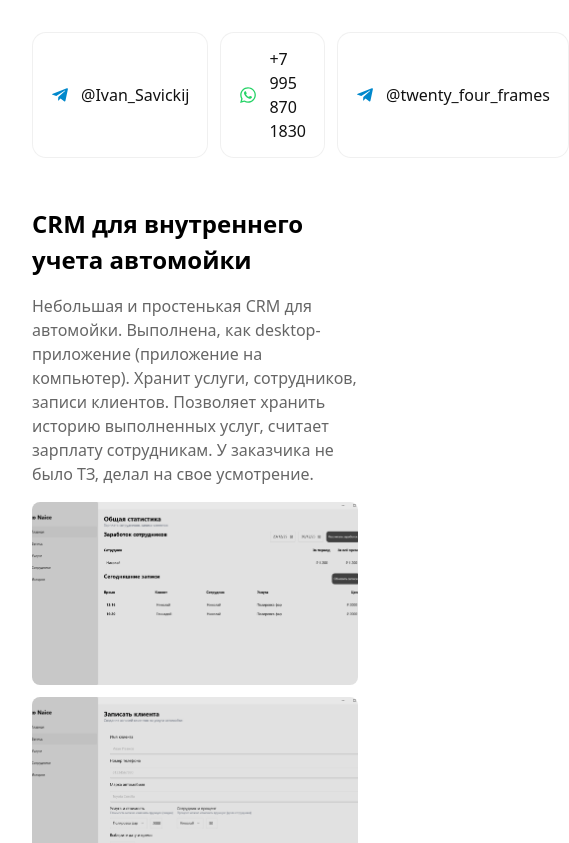
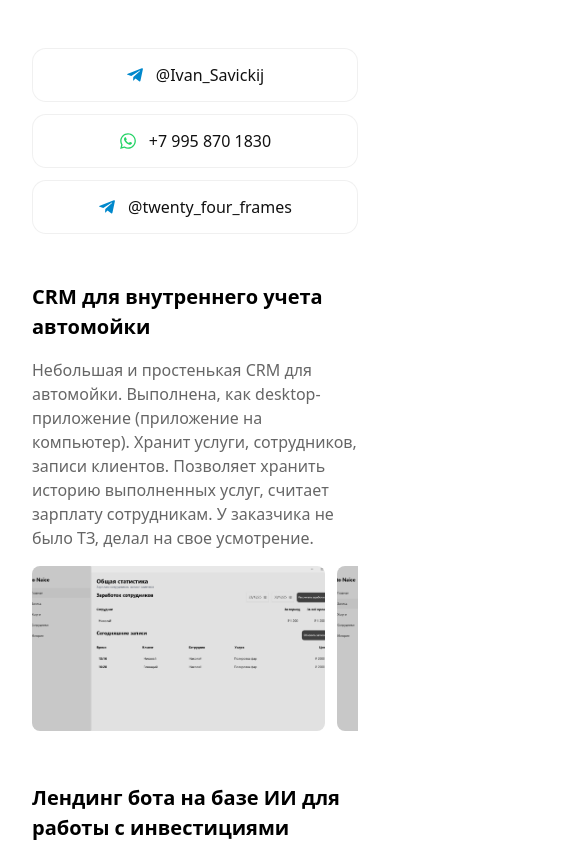
Before and after one commit to InVanSav/portfolio, a React (Vite) app: page / in a window 390 px wide. Shown: the top 843 px of the page, 569 px wide, since content can reach past the window. Built offline with nearby package versions, Linux system fonts and the light colour scheme.

Commit message:
Better UX/UI

```diff
--- a/index.html
+++ b/index.html
@@ -3,6 +3,7 @@
   <head>
     <meta charset="UTF-8" />
     <link rel="icon" type="image/svg+xml" href="/logo.svg" />
+    <meta name="viewport" content="width=device-width, initial-scale=1">
     <title>Ivan Savickij | Projects</title>
   </head>
   <body>
--- a/src/components/ImageViewer.css
+++ b/src/components/ImageViewer.css
@@ -47,4 +47,12 @@
   .viewer__arrow {
     font-size: 36px;
   }
+
+  .viewer__arrow.left {
+    left: 0px;
+  }
+
+  .viewer__arrow.right {
+    right: 0px;
+  }
 }
--- a/src/components/ProjectCard.css
+++ b/src/components/ProjectCard.css
@@ -31,13 +31,25 @@
   transform: scale(1.03);
 }
 
-/* 📱 мобильные */
-@media (max-width: 480) {
+@media (max-width: 480px) {
   .project__title {
     font-size: 20px;
   }
 
   .project__images {
-    grid-template-columns: repeat(2, 1fr);
+    display: flex;
+    overflow-x: auto;
+    gap: 12px;
+    padding-bottom: 4px;
+    -webkit-overflow-scrolling: touch;
+  }
+
+  .project__image {
+    flex: 0 0 90%;
+    min-width: 90%;
+  }
+
+  .project__images::-webkit-scrollbar {
+    display: none;
   }
 }
--- a/src/pages/ProjectsPage.css
+++ b/src/pages/ProjectsPage.css
@@ -9,9 +9,7 @@
 }
 
 .contacts-list {
-  list-style: none;
   padding: 0;
-  margin: 0;
 
   display: flex;
   gap: 12px;
@@ -54,3 +52,15 @@
   font-size: 18px;
   flex-shrink: 0;
 }
+
+@media (max-width: 480px) {
+  .contacts-list {
+    flex-direction: column;
+  }
+
+  .contact-item {
+    width: inherit;
+    align-items: center;
+    justify-content: center;
+  }
+}
```
